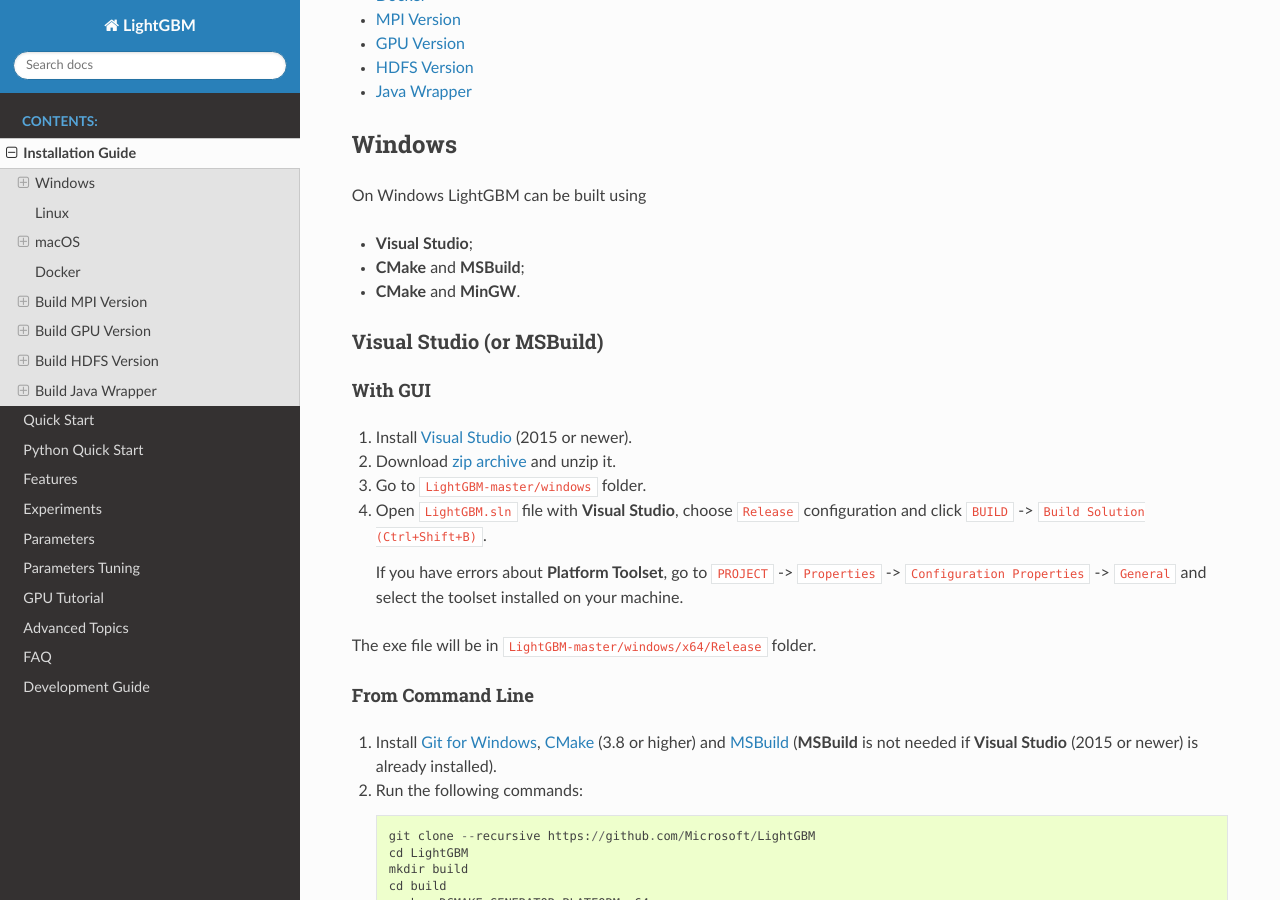
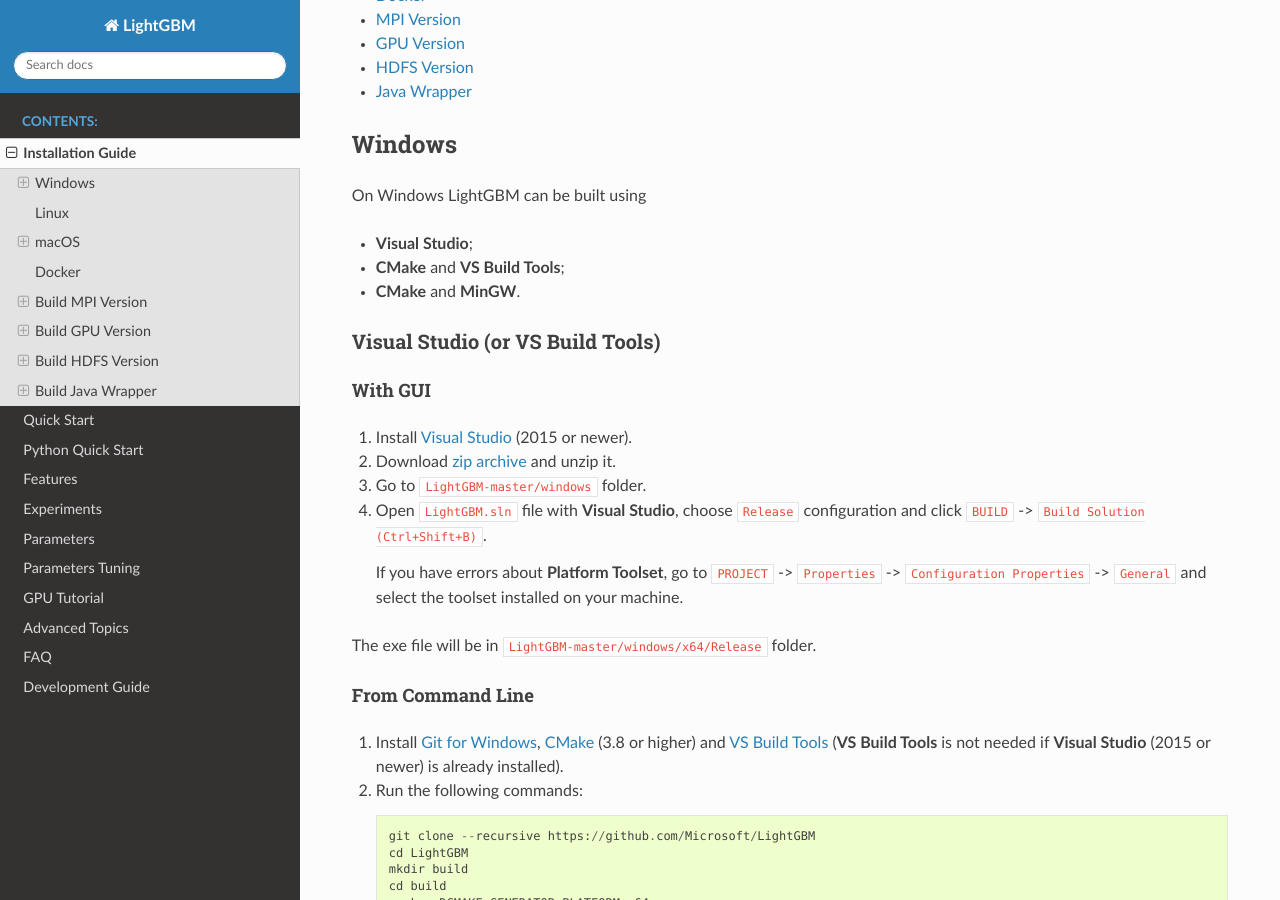
Before and after one commit to microsoft/LightGBM, a Sphinx documentation site: the page built from docs/Installation-Guide.rst, in a window 1280 px wide and 900 px high, scrolled down 392 px. Built offline with Sphinx 7.4.7 and the Read the Docs theme 2.0.0, drawn with Linux system fonts in a browser that asks for light colours; pages that are not in the unit, such as notebooks, are missing from menus.

Commit message:
Update Installation-Guide.rst

```diff
--- a/docs/Installation-Guide.rst
+++ b/docs/Installation-Guide.rst
@@ -30,12 +30,12 @@
 
 - **Visual Studio**;
 
-- **CMake** and **MSBuild**;
+- **CMake** and **VS Build Tools**;
 
 - **CMake** and **MinGW**.
 
-Visual Studio (or MSBuild)
-^^^^^^^^^^^^^^^^^^^^^^^^^^
+Visual Studio (or VS Build Tools)
+^^^^^^^^^^^^^^^^^^^^^^^^^^^^^^^^^
 
 With GUI
 ********
@@ -55,7 +55,7 @@
 From Command Line
 *****************
 
-1. Install `Git for Windows`_, `CMake`_ (3.8 or higher) and `MSBuild`_ (**MSBuild** is not needed if **Visual Studio** (2015 or newer) is already installed).
+1. Install `Git for Windows`_, `CMake`_ (3.8 or higher) and `VS Build Tools`_ (**VS Build Tools** is not needed if **Visual Studio** (2015 or newer) is already installed).
 
 2. Run the following commands:
 
@@ -192,7 +192,7 @@
 
 - **MS MPI** and **Visual Studio**;
 
-- **MS MPI**, **CMake** and **MSBuild**.
+- **MS MPI**, **CMake** and **VS Build Tools**.
 
 With GUI
 ********
@@ -216,7 +216,7 @@
 
 1. You need to install `MS MPI`_ first. Both ``msmpisdk.msi`` and ``MSMpiSetup.exe`` are needed.
 
-2. Install `Git for Windows`_, `CMake`_ (3.8 or higher) and `MSBuild`_ (**MSBuild** is not needed if **Visual Studio** (2015 or newer) is already installed).
+2. Install `Git for Windows`_, `CMake`_ (3.8 or higher) and `VS Build Tools`_ (**VS Build Tools** is not needed if **Visual Studio** (2015 or newer) is already installed).
 
 3. Run the following commands:
 
@@ -357,13 +357,13 @@
 Windows
 ^^^^^^^
 
-On Windows GPU version of LightGBM can be built using **OpenCL**, **Boost**, **CMake** and **MSBuild** or **MinGW**.
+On Windows GPU version of LightGBM can be built using **OpenCL**, **Boost**, **CMake** and **VS Build Tools** or **MinGW**.
 
 If you use **MinGW**, the build procedure is similar to the build on Linux. Refer to `GPU Windows Compilation <./GPU-Windows.rst>`__ to get more details.
 
 Following procedure is for the **MSVC** (Microsoft Visual C++) build.
 
-1. Install `Git for Windows`_, `CMake`_ (3.8 or higher) and `MSBuild`_ (**MSBuild** is not needed if **Visual Studio** (2015 or newer) is installed).
+1. Install `Git for Windows`_, `CMake`_ (3.8 or higher) and `VS Build Tools`_ (**VS Build Tools** is not needed if **Visual Studio** (2015 or newer) is installed).
 
 2. Install **OpenCL** for Windows. The installation depends on the brand (NVIDIA, AMD, Intel) of your GPU card.
 
@@ -432,12 +432,12 @@
 Windows
 ^^^^^^^
 
-On Windows Java wrapper of LightGBM can be built using **Java**, **SWIG**, **CMake** and **MSBuild** or **MinGW**.
+On Windows Java wrapper of LightGBM can be built using **Java**, **SWIG**, **CMake** and **VS Build Tools** or **MinGW**.
 
-MSBuild
-*******
+VS Build Tools
+**************
 
-1. Install `Git for Windows`_, `CMake`_ (3.8 or higher) and `MSBuild`_ (**MSBuild** is not needed if **Visual Studio** (2015 or newer) is already installed).
+1. Install `Git for Windows`_, `CMake`_ (3.8 or higher) and `VS Build Tools`_ (**VS Build Tools** is not needed if **Visual Studio** (2015 or newer) is already installed).
 
 2. Install `SWIG`_ and **Java** (also make sure that ``JAVA_HOME`` is set properly).
 
@@ -476,7 +476,7 @@
 
 **Note**: You may need to run the ``cmake -G "MinGW Makefiles" -DUSE_SWIG=ON ..`` one more time if you encounter the ``sh.exe was found in your PATH`` error.
 
-It is recommended to use **MSBuild (Visual Studio)** for its better multithreading efficiency in **Windows** for many-core systems (see `FAQ <./FAQ.rst#lightgbm>`__ Question 4 and Question 8).
+It is recommended to use **VS Build Tools (Visual Studio)** for its better multithreading efficiency in **Windows** for many-core systems (see `FAQ <./FAQ.rst#lightgbm>`__ Question 4 and Question 8).
 
 Also, you may want to read `gcc Tips <./gcc-Tips.rst>`__.
 
```
